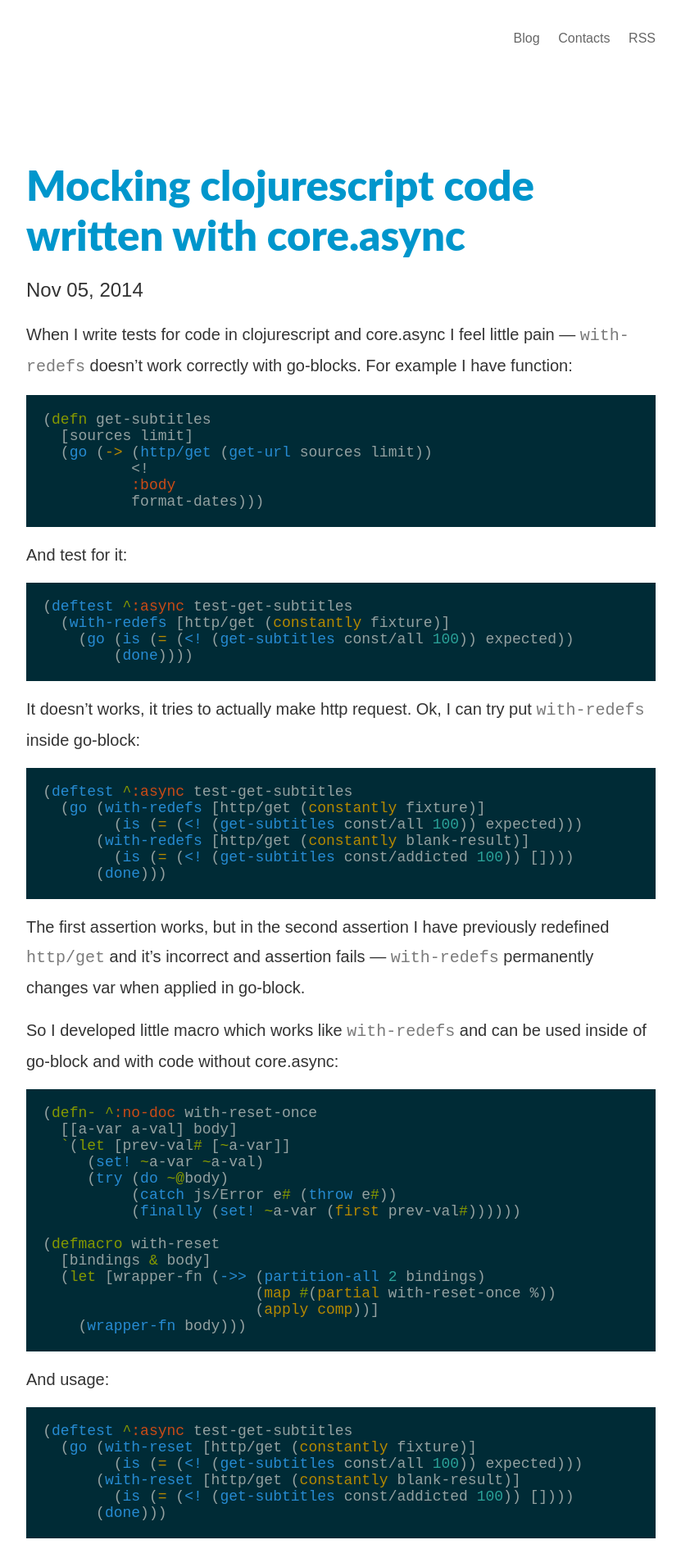
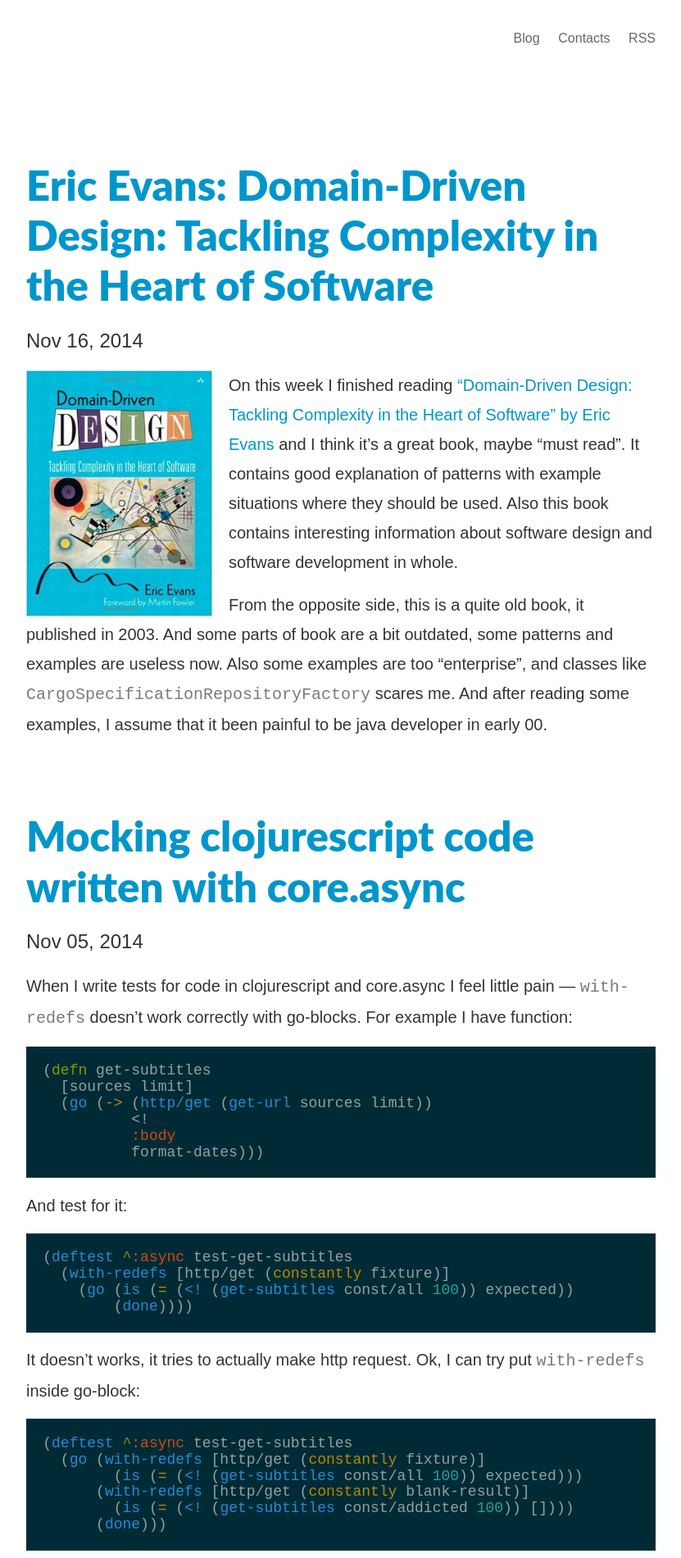
Before and after one commit to nvbn/nvbn.github.io, a Jekyll site: the page built from index.html, in a window 1280 px wide. Shown: the top 1901 px of the page at 82% size, without its empty margins (224-1055 px from the left). Built offline with Jekyll 4.4.1, drawn with Linux system fonts in a browser that asks for light colours; Markdown is read by kramdown in place of the engine named in the settings; the list of posts is cut into pages by our own code; some of the changed text lies outside the part shown.

Commit message:
Add post about DDD book

```diff
--- /dev/null
+++ b/_posts/2014-11-12-domain-driven-desing.md
@@ -0,0 +1,18 @@
+---
+layout:     post
+title:      "Eric Evans: Domain-Driven Design: Tackling Complexity in the Heart of Software"
+date:       2014-11-16 19:19:00
+keywords:   book
+---
+
+![book cover](/assets/ddd_book.jpg) On this week I finished reading
+["Domain-Driven Design: Tackling Complexity in the Heart of Software" by Eric Evans](http://www.amazon.com/Domain-Driven-Design-Tackling-Complexity-Software-ebook/dp/B00794TAUG/ref=tmm_kin_title_0?_encoding=UTF8&sr=&qid=)
+and I think it's a great book, maybe "must read". It contains good explanation
+of patterns with example situations where they should be used. Also this book
+contains interesting information about software design and software development in whole.
+
+From the opposite side, this is a quite old book, it published in 2003. And some
+parts of book are a bit outdated, some patterns and examples are useless
+now. Also some examples are too "enterprise", and classes like
+`CargoSpecificationRepositoryFactory` scares me. And after reading some
+examples, I assume that it been painful to be java developer in early 00.
--- a/_sass/_main.scss
+++ b/_sass/_main.scss
@@ -470,7 +470,6 @@ Copyright (c) 2014 Daniel Eden
   img[alt='book cover'] {
     float: left;
     padding-right: 20px;
-    padding-bottom: 50px;
   }
 }
 
```
Also changed, not shown: _posts/2014-10-17-mastering-object-oriented-python.md (+1 -1 lines), assets/ddd_book.jpg (added).
